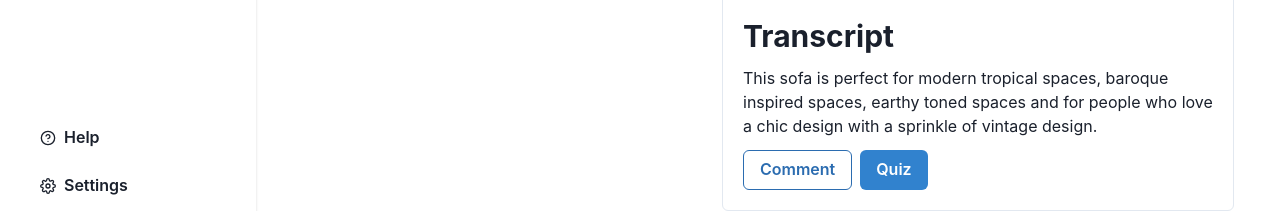
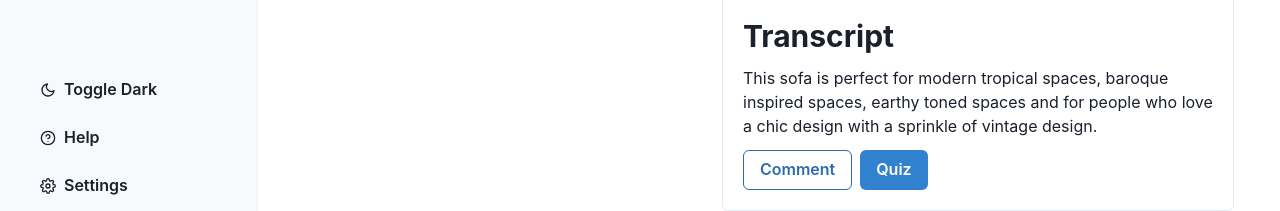
Before and after one commit to Monash-FIT3170/EdVantage, a Next.js app in the folder frontend/: page / in a window 1280 px wide. Shown: the part 447-658 px from the top of the page. Built offline with nearby package versions, Linux system fonts and the light colour scheme.

Commit message:
feat: add dark mode

```diff
--- a/frontend/components/Sidebar/LowerSidebar.tsx
+++ b/frontend/components/Sidebar/LowerSidebar.tsx
@@ -1,10 +1,30 @@
-import { Stack, Button, Divider, Avatar, Box, Text } from '@chakra-ui/react';
-import { FiHelpCircle, FiSettings } from 'react-icons/fi';
+import {
+  Stack,
+  Button,
+  Divider,
+  Avatar,
+  Box,
+  Text,
+  useColorMode,
+} from '@chakra-ui/react';
+import { FiHelpCircle, FiSettings, FiSun, FiMoon } from 'react-icons/fi';
 
 const LowerSidebar = () => {
+  const { colorMode, toggleColorMode } = useColorMode();
+  const isDarkMode = colorMode === 'dark';
   return (
     <Stack spacing={6}>
       <Stack>
+        <Button
+          onClick={toggleColorMode}
+          variant={'ghost'}
+          leftIcon={isDarkMode ? <FiSun /> : <FiMoon />}
+          h={10}
+          minW={10}
+          justifyContent={'start'}
+        >
+          Toggle {isDarkMode ? 'Light' : 'Dark'}
+        </Button>
         <Button
           variant={'ghost'}
           leftIcon={<FiHelpCircle />}
--- a/frontend/components/Sidebar/Sidebar.tsx
+++ b/frontend/components/Sidebar/Sidebar.tsx
@@ -1,4 +1,4 @@
-import { Flex, Stack } from '@chakra-ui/react';
+import { Flex, Stack, useColorModeValue } from '@chakra-ui/react';
 import UpperSidebar from './UpperSidebar';
 import LowerSidebar from './LowerSidebar';
 
@@ -9,17 +9,17 @@ const Sidebar = () => {
       h={'100vh'}
       position={'sticky'}
       top={0}
-      background={'gray.50'}
+      background={useColorModeValue('gray.50', 'gray.700')}
       borderStyle={'solid'}
       borderColor={'gray.200'}
+      borderRadius={'sm'}
+      boxShadow={useColorModeValue('base', 'dark-lg')}
     >
       <Flex
         flex={'1 1 0%'}
         maxW={{ base: 'full', sm: '2xs' }}
         px={{ base: 4, sm: 6 }}
         py={{ base: 6, sm: 8 }}
-        background={'white'}
-        boxShadow={'base'}
       >
         <Stack justifyContent={'space-between'} w={'fill-available'}>
           <UpperSidebar />
--- a/frontend/pages/_app.tsx
+++ b/frontend/pages/_app.tsx
@@ -1,10 +1,11 @@
 import type { AppProps } from 'next/app';
 import { ChakraProvider, Flex } from '@chakra-ui/react';
 import Sidebar from '@/components/Sidebar/Sidebar';
+import theme from '@/utils/theme';
 
 export default function App({ Component, pageProps }: AppProps) {
   return (
-    <ChakraProvider>
+    <ChakraProvider theme={theme}>
       <Flex>
         <Sidebar />
         <main>
--- a/frontend/pages/_document.tsx
+++ b/frontend/pages/_document.tsx
@@ -1,13 +1,16 @@
-import { Html, Head, Main, NextScript } from 'next/document'
+import { Html, Head, Main, NextScript } from 'next/document';
+import { ColorModeScript } from '@chakra-ui/react';
+import theme from '@/utils/theme';
 
 export default function Document() {
   return (
     <Html lang="en">
       <Head />
       <body>
+        <ColorModeScript initialColorMode={theme.config.initialColorMode} />
         <Main />
         <NextScript />
       </body>
     </Html>
-  )
+  );
 }
--- /dev/null
+++ b/frontend/utils/theme.ts
@@ -0,0 +1,10 @@
+import { extendTheme, type ThemeConfig } from '@chakra-ui/react';
+
+const config: ThemeConfig = {
+  initialColorMode: 'system',
+  useSystemColorMode: false,
+};
+
+const theme = extendTheme({ config });
+
+export default theme;
```
